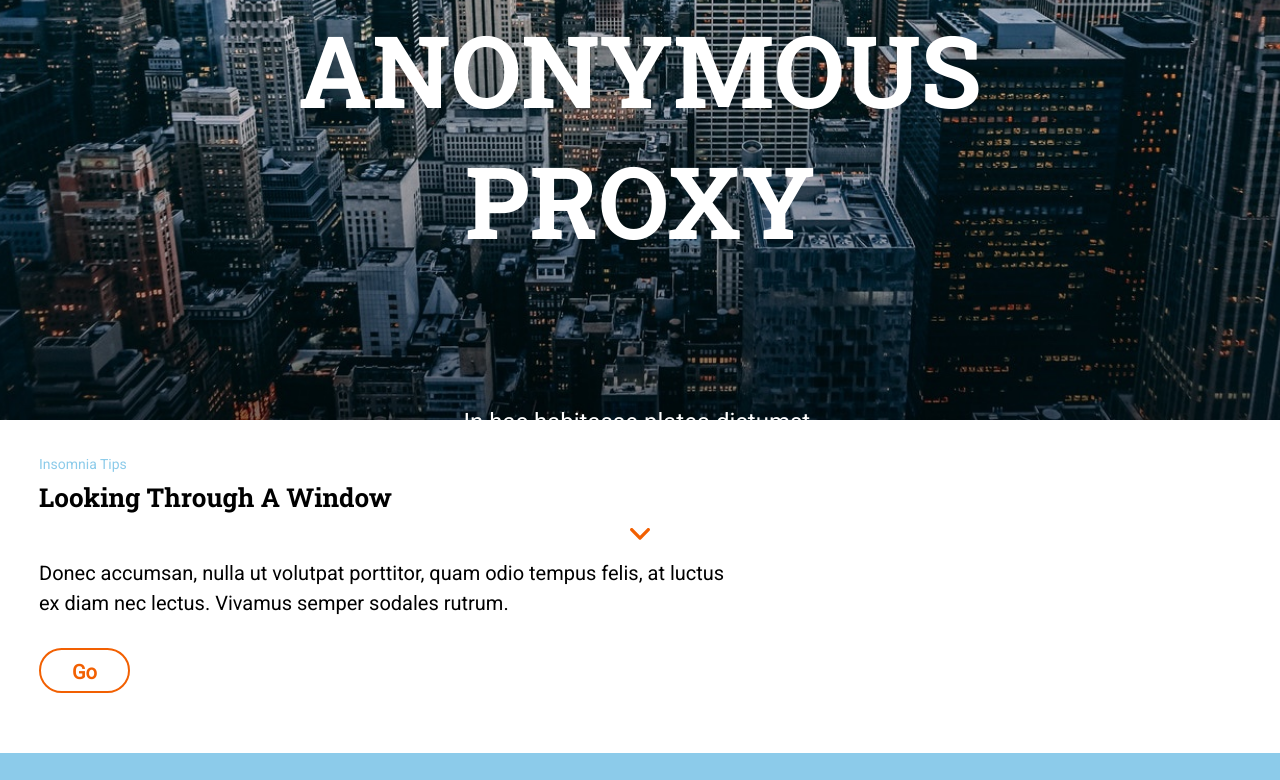
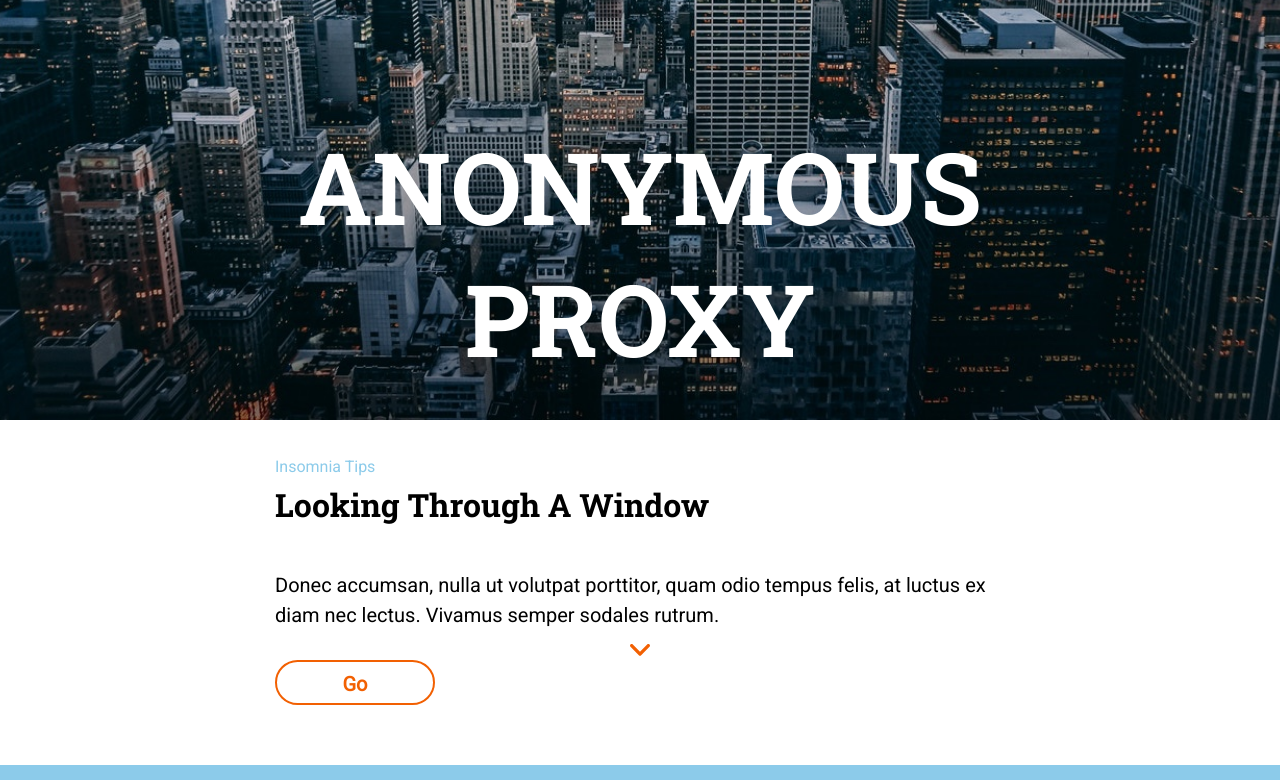
Before and after one commit to Adalab/modulo-1-evaluacion-final-AnadelaJara, a website: page src/html/index.html in a window 1280 px wide. Shown: the part 380-1160 px from the top of the page. Drawn offline with nearby package versions, Linux system fonts and the light colour scheme; files that its build step writes are made by us from their sources; files whose address does not match are found by name.

Commit message:
added desktop header and section1

```diff
--- a/src/scss/layout/_footer.scss
+++ b/src/scss/layout/_footer.scss
@@ -49,7 +49,7 @@ a {
       @media (min-width: 768px) {
         text-align: left;
         padding-top: 45px;
-        padding-left: 150px;
+        padding-left: 120px;
       }
     }
     &--rrss {
--- a/src/scss/layout/_header.scss
+++ b/src/scss/layout/_header.scss
@@ -44,13 +44,15 @@
     height: 50%;
     margin: 384px 39px 20px 39px;
     font-size: 80px;
+    line-height: 106px;
   }
 
   @media (min-width: 1200px) {
     width: 730px;
     height: 264px;
-    margin: 384px 275px 120px 275px;
+    margin: 500px 275px 120px 275px;
     font-size: 100px;
+    line-height: 132px;
   }
 }
 
@@ -64,6 +66,10 @@
   @media (min-width: 768px) {
     margin: 20px 204px 0px 204px;
     font-size: 24px;
+    width: 360px;
+  }
+  @media (min-width: 1200px) {
+    width: 730px;
   }
 }
 .header__scroll {
@@ -77,4 +83,8 @@
   @media (min-width: 768px) {
     margin: 30px 361px 45px 362px;
   }
+
+  @media (min-width: 1200px) {
+    margin: 30px 0px 13px 0px;
+  }
 }
--- a/src/scss/layout/_section1.scss
+++ b/src/scss/layout/_section1.scss
@@ -8,6 +8,10 @@
 
   @media (min-width: 768px) {
     padding: 0px 39px;
+
+    @media (min-width: 1200px) {
+      padding: 0px 275px;
+    }
   }
 }
 
@@ -26,6 +30,11 @@
   @media (min-width: 768px) {
     width: 216px;
   }
+
+  @media (min-width: 1200px) {
+    width: 220px;
+    font-size: 16px;
+  }
 }
 .section1__title {
   width: 290px;
@@ -42,6 +51,10 @@
   @media (min-width: 768px) {
     width: 690px;
     font-size: 26px;
+  }
+  @media (min-width: 1200px) {
+    width: 730px;
+    font-size: 32px;
   }
 }
 .section1__text {
@@ -60,7 +73,10 @@
     height: 60px;
     margin-top: 30px;
     font-size: 20px;
-    line-height: 1.5;
+    line-height: 30px;
+  }
+  @media (min-width: 1200px) {
+    width: 730px;
   }
 }
 
@@ -80,6 +96,10 @@
     margin-bottom: 60px;
   }
 
+  @media (min-width: 1200px) {
+    width: 160px;
+  }
+
   &--text {
     text-align: center;
     line-height: 2.25;
```
